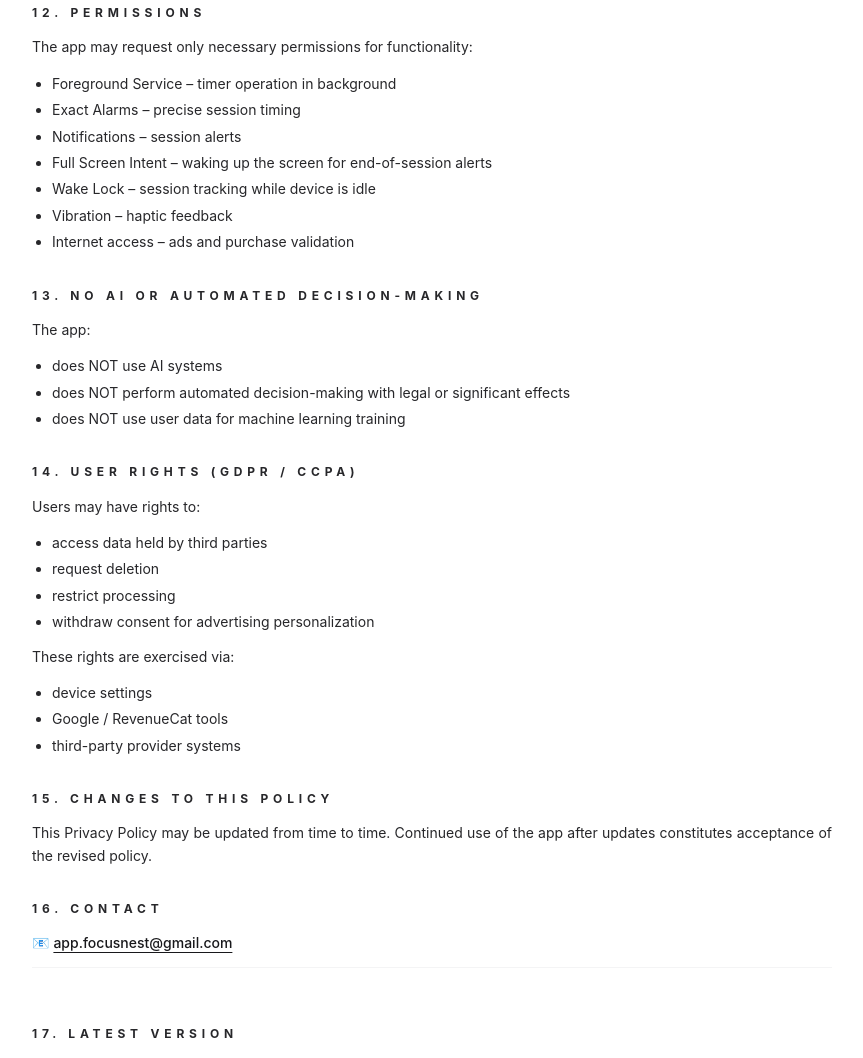
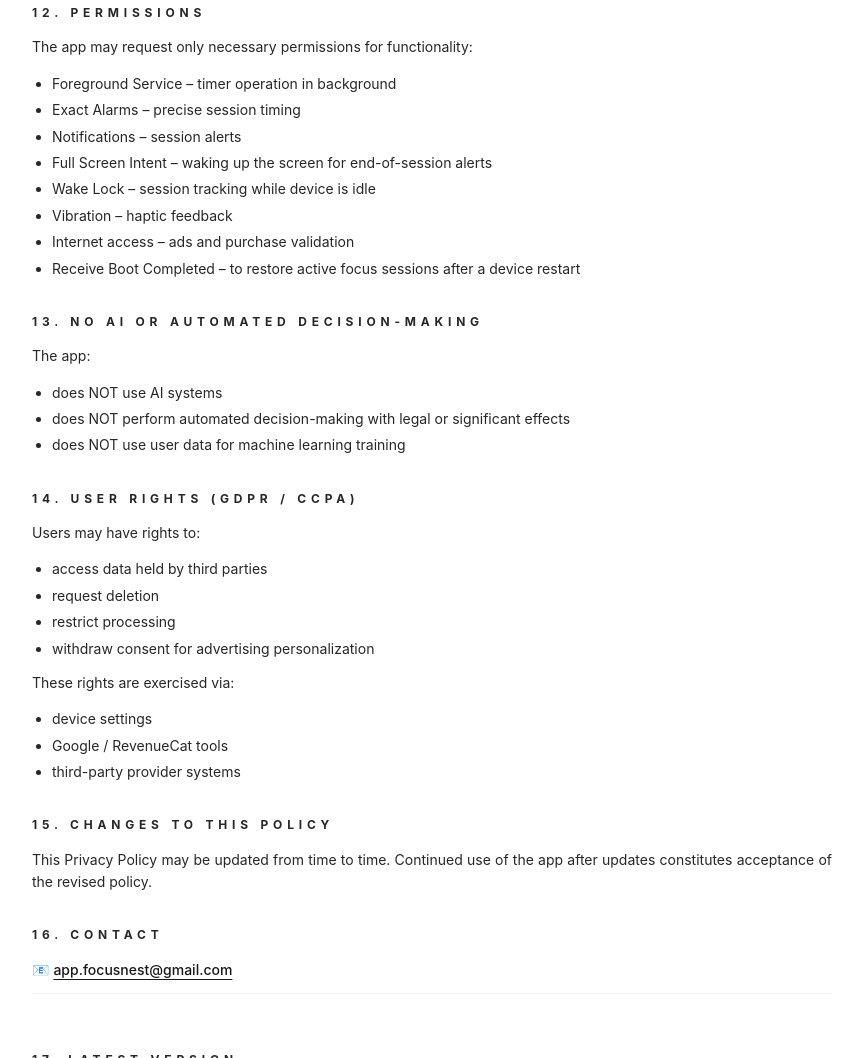
Before and after one commit to appfocusnest/privacy, a plain HTML site: page index.html in a window 1280 px wide. Shown: the part 3606-4664 px from the top of the page, without its empty margins (208-1071 px from the left). Drawn offline with Linux system fonts and the light colour scheme.

Commit message:
Update index.html

```diff
--- a/index.html
+++ b/index.html
@@ -173,7 +173,7 @@
         <h2>12. Permissions</h2>
         <p>The app may request only necessary permissions for functionality:</p>
         <ul>
-            <li>Foreground Service – timer operation in background</li><li>Exact Alarms – precise session timing</li><li>Notifications – session alerts</li><li>Full Screen Intent – waking up the screen for end-of-session alerts</li><li>Wake Lock – session tracking while device is idle</li><li>Vibration – haptic feedback</li><li>Internet access – ads and purchase validation</li>
+            <li>Foreground Service – timer operation in background</li><li>Exact Alarms – precise session timing</li><li>Notifications – session alerts</li><li>Full Screen Intent – waking up the screen for end-of-session alerts</li><li>Wake Lock – session tracking while device is idle</li><li>Vibration – haptic feedback</li><li>Internet access – ads and purchase validation</li><li>Receive Boot Completed – to restore active focus sessions after a device restart</li>
         </ul>
     </section>
 
```
